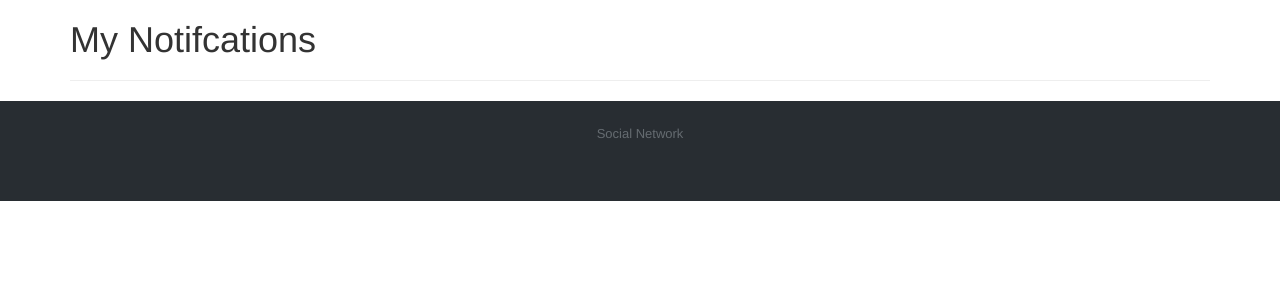
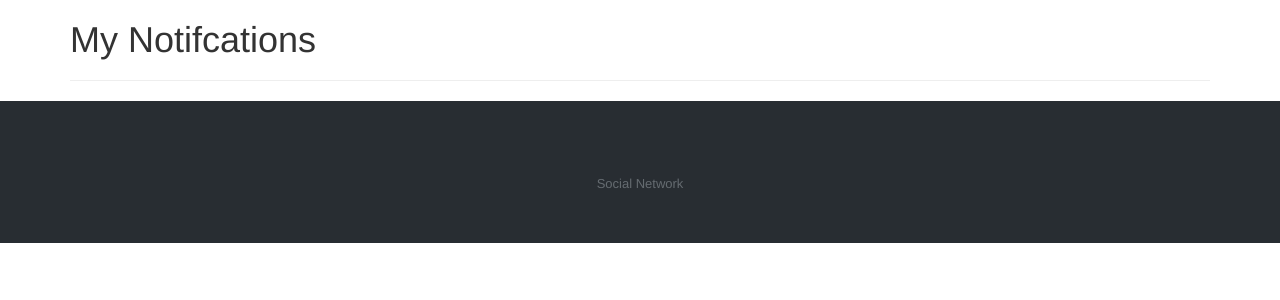
Before and after one commit to oopsricelee/Web-Programming, a PHP site: page /notify.php in a window 1280 px wide. Shown: the part 92-392 px from the top of the page. Run offline with PHP 8.4, Linux system fonts and the light colour scheme; data that the repository does not hold is empty; some libraries are stand-ins or nearby versions; some web fonts are replaced.

Commit message:
Unified UI and features

```diff
--- a/assets/css/styles.css
+++ b/assets/css/styles.css
@@ -206,10 +206,3 @@ div.searchbox {
     bottom:0px;
   }
 }
-
-footer {
-  position: absolute;
-  bottom: 0;
-  width: 100%;
-  height: 100px; //same height as the margin to the bottom of the body
-}
```
